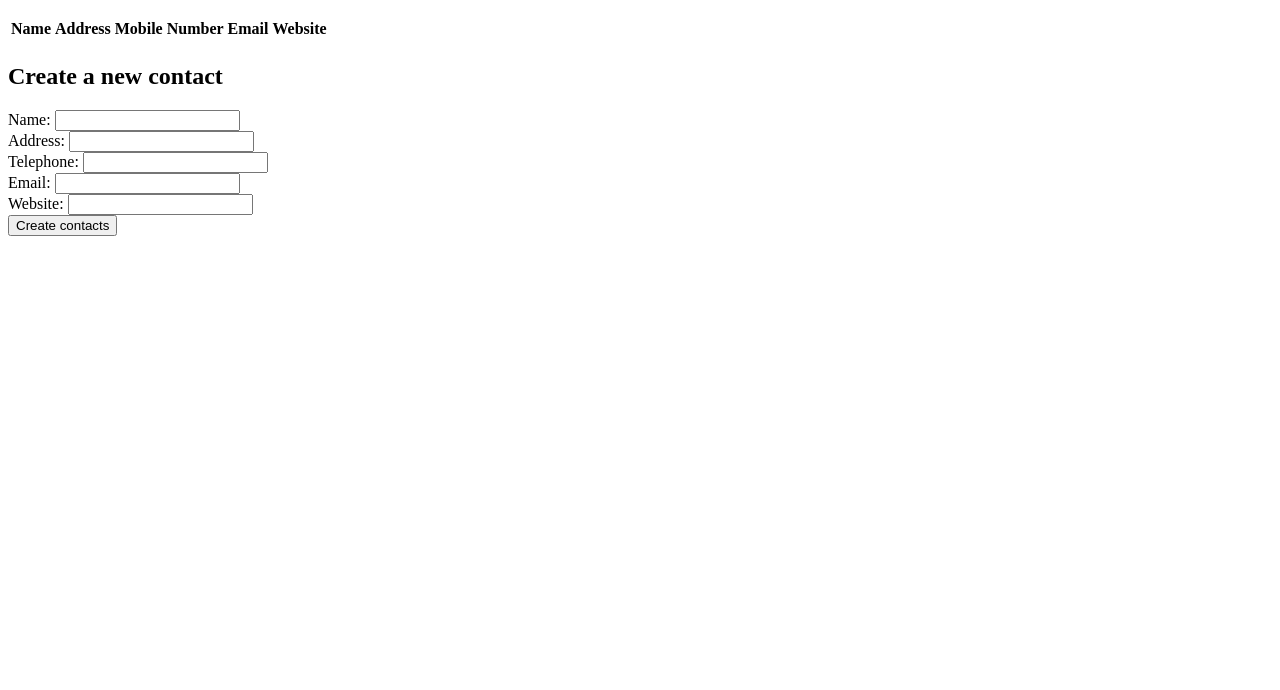
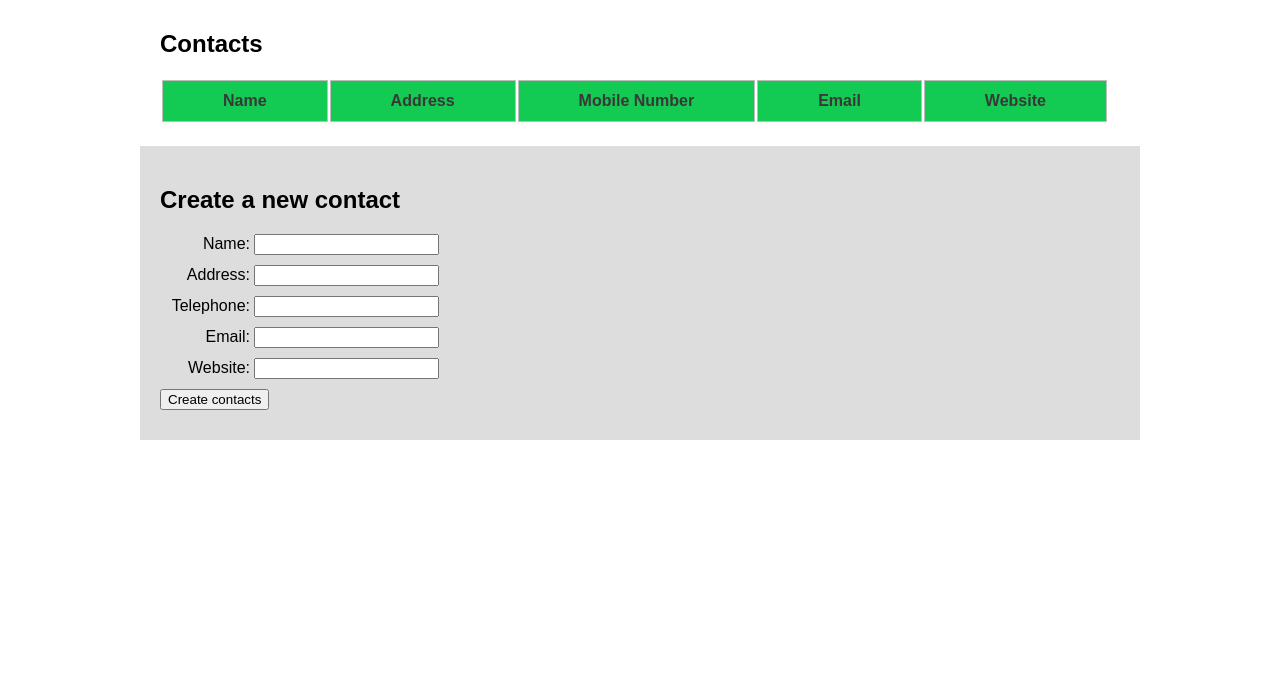
Before and after one commit to AnkushRajMaheYam/Address-Book-Manager, a plain HTML site: page index.html in a window 1280 px wide. Shown: the part 110-800 px from the top of the page. Drawn offline with Linux system fonts and the light colour scheme; a script that the page names is missing.

Commit message:
Update index.html

```diff
--- a/index.html
+++ b/index.html
@@ -4,7 +4,7 @@
     <meta charset="UTF-8">
     <meta name="viewport" content="width=device-width, initial-scale=1.0">
     <meta http-equiv="X-UA-Compatible" content="ie=edge">
-    <link rel="stylesheet" href="book.css">
+    <link rel="stylesheet" href="style.css">
     <title>Simple User Address Book System</title>
 </head>
 <body>
```
